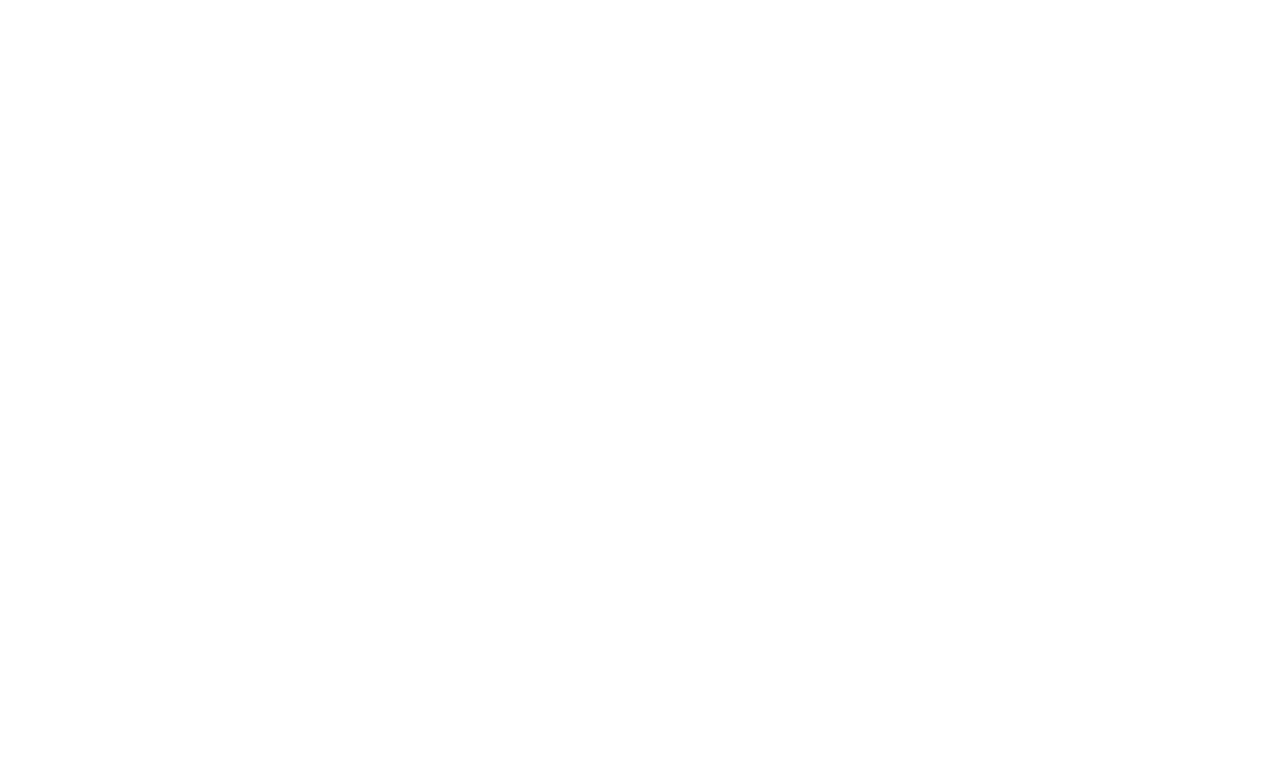
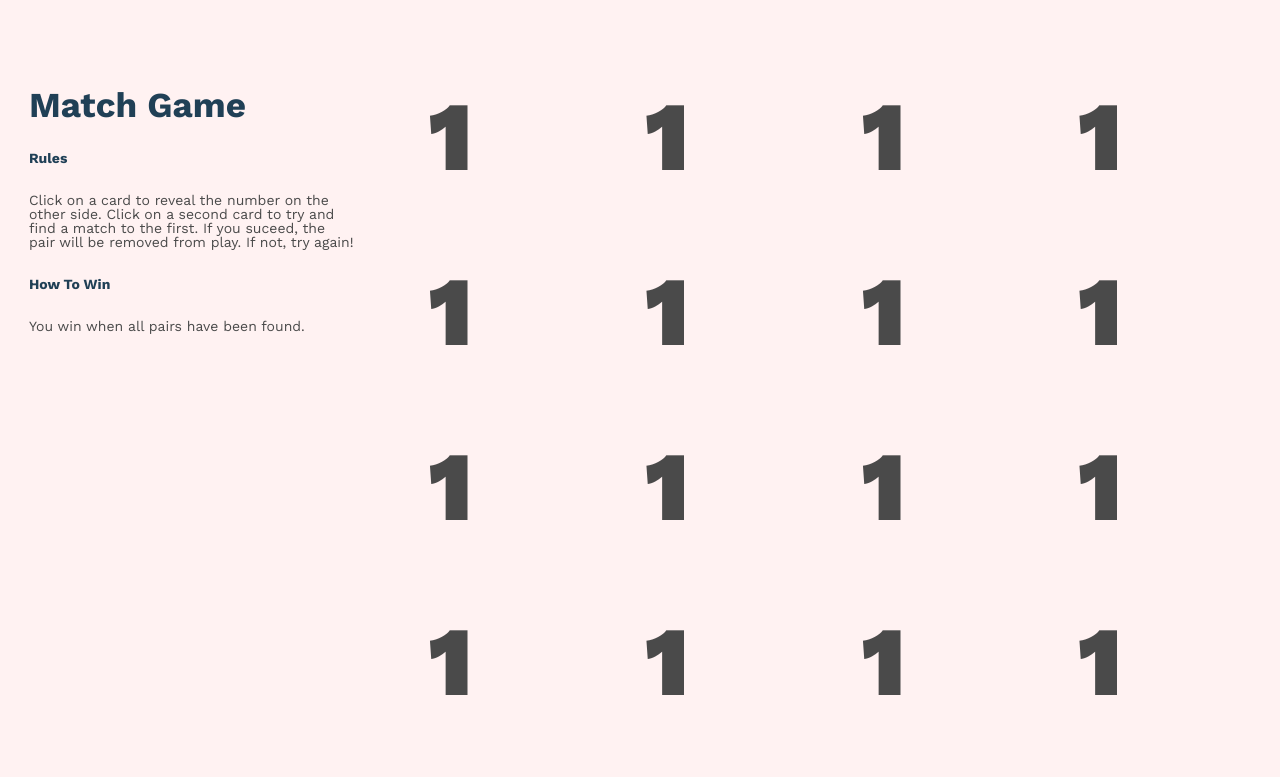
Before and after one commit to sarika-arora/matchgame, a plain HTML site: page index.html in a window 1280 px wide. Drawn offline with nearby package versions, Linux system fonts and the light colour scheme.

Commit message:
Basic Layout

```diff
--- a/index.html
+++ b/index.html
@@ -1,13 +1,95 @@
 <!DOCTYPE html>
 <html>
 <head>
+  <!-- Latest compiled and minified CSS -->
+  <link href="https://fonts.googleapis.com/css?family=Work+Sans:400,700,900" rel="stylesheet">
+  <link rel="stylesheet" href="https://maxcdn.bootstrapcdn.com/bootstrap/3.3.7/css/bootstrap.min.css"
+  integrity="sha384-BVYiiSIFeK1dGmJRAkycuHAHRg32OmUcww7on3RYdg4Va+PmSTsz/K68vbdEjh4u" crossorigin="anonymous">
+
+  <!-- Optional theme -->
+  <link rel="stylesheet" href="https://maxcdn.bootstrapcdn.com/bootstrap/3.3.7/css/bootstrap-theme.min.css"
+  integrity="sha384-rHyoN1iRsVXV4nD0JutlnGaslCJuC7uwjduW9SVrLvRYooPp2bWYgmgJQIXwl/Sp" crossorigin="anonymous">
+  <link rel="shortcut icon" href="./resources/images/favicon.ico" type="image/x-icon">
+  <link rel="icon" href="./resources/images/favicon.ico" type="image/x-icon">
+  <link href="./resources/css/reset.css" type="text/css" rel="stylesheet">
+  <link href="./resources/css/style.css" type="text/css" rel="stylesheet">
   <title>Match Game</title>
 </head>
+
 <body>
+  <div class="container-fluid">
+    <div class="row">
+      <div id="instructions" class="col-md-3 col-xs-12">
+        <h1>Match Game</h1>
+        <h2>Rules</h2>
+        <p>Click on a card to reveal the number on the other side.
+            Click on a second card to try and find a match to the first.
+            If you suceed, the pair will be removed from play. If not, try again!</p>
+        <h2>How To Win</h2>
+        <p>You win when all pairs have been found.</p>
+      </div>
+      <div id="game" class="col-md-9 col-xs-12">
+        <div class="card col-xs-3">
+          <p>1</p>
+        </div>
+        <div class="card col-xs-3">
+          <p>1</p>
+        </div>
+        <div class="card col-xs-3">
+          <p>1</p>
+        </div>
+        <div class="card col-xs-3">
+          <p>1</p>
+        </div>
+        <div class="card col-xs-3">
+          <p>1</p>
+        </div>
+        <div class="card col-xs-3">
+          <p>1</p>
+        </div>
+        <div class="card col-xs-3">
+          <p>1</p>
+        </div>
+        <div class="card col-xs-3">
+          <p>1</p>
+        </div>
+        <div class="card col-xs-3">
+          <p>1</p>
+        </div>
+        <div class="card col-xs-3">
+          <p>1</p>
+        </div>
+        <div class="card col-xs-3">
+          <p>1</p>
+        </div>
+        <div class="card col-xs-3">
+          <p>1</p>
+        </div>
+        <div class="card col-xs-3">
+          <p>1</p>
+        </div>
+        <div class="card col-xs-3">
+          <p>1</p>
+        </div>
+        <div class="card col-xs-3">
+          <p>1</p>
+        </div>
+        <div class="card col-xs-3">
+          <p>1</p>
+        </div>
+
+      </div>
+
+    </div>
+
+  </div>
   <script
     src="https://code.jquery.com/jquery-3.1.1.min.js"
     integrity="sha256-hVVnYaiADRTO2PzUGmuLJr8BLUSjGIZsDYGmIJLv2b8="
     crossorigin="anonymous"></script>
+  <!-- Latest compiled and minified JavaScript -->
+  <script src="https://maxcdn.bootstrapcdn.com/bootstrap/3.3.7/js/bootstrap.min.js"
+  integrity="sha384-Tc5IQib027qvyjSMfHjOMaLkfuWVxZxUPnCJA7l2mCWNIpG9mGCD8wGNIcPD7Txa" crossorigin="anonymous"></script>
   <script type="text/javascript" src="./resources/js/match-game.js"></script>
   <script type="text/javascript" src="./resources/js/tests.js"></script>
 </body>
--- /dev/null
+++ b/resources/css/reset.css
@@ -0,0 +1,48 @@
+/* http://meyerweb.com/eric/tools/css/reset/
+   v2.0 | 20110126
+   License: none (public domain)
+*/
+
+html, body, div, span, applet, object, iframe,
+h1, h2, h3, h4, h5, h6, p, blockquote, pre,
+a, abbr, acronym, address, big, cite, code,
+del, dfn, em, img, ins, kbd, q, s, samp,
+small, strike, strong, sub, sup, tt, var,
+b, u, i, center,
+dl, dt, dd, ol, ul, li,
+fieldset, form, label, legend,
+table, caption, tbody, tfoot, thead, tr, th, td,
+article, aside, canvas, details, embed,
+figure, figcaption, footer, header, hgroup,
+menu, nav, output, ruby, section, summary,
+time, mark, audio, video {
+	margin: 0;
+	padding: 0;
+	border: 0;
+	font-size: 100%;
+	font: inherit;
+	vertical-align: baseline;
+}
+/* HTML5 display-role reset for older browsers */
+article, aside, details, figcaption, figure,
+footer, header, hgroup, menu, nav, section {
+	display: block;
+}
+body {
+	line-height: 1;
+}
+ol, ul {
+	list-style: none;
+}
+blockquote, q {
+	quotes: none;
+}
+blockquote:before, blockquote:after,
+q:before, q:after {
+	content: '';
+	content: none;
+}
+table {
+	border-collapse: collapse;
+	border-spacing: 0;
+}
--- /dev/null
+++ b/resources/css/style.css
@@ -0,0 +1,53 @@
+html, body {
+  font-family: 'Work Sans', sans-serif;
+  font-size: 14px;
+  background-color: rgb(255, 242, 242);
+}
+
+
+/* Instructions Section */
+
+#instructions {
+  margin-top: 5.25rem;
+  width: 30%;
+
+}
+
+h1 {
+  font-weight: bold;
+  font-size: 2.5rem;
+  color: rgb(32, 64, 86);
+  padding: 1rem;
+  width: 100%;
+  text-align: left;
+
+}
+
+h2 {
+  font-weight: bold;
+  font-size: 1rem;
+  color: rgb(32, 64, 86);
+  padding: 1rem;
+}
+
+p {
+  color: rgb(74, 74, 74);
+  padding: 1rem;
+}
+
+/* Game Section */
+
+#game {
+  margin-top: 5.25rem;
+  width: 70%;
+}
+
+.card {
+  height: 12.5rem;
+}
+
+.card p {
+  font-size: 7rem;
+  font-weight: 900;
+  cursor: pointer;
+}
--- a/resources/js/match-game.js
+++ b/resources/js/match-game.js
@@ -4,10 +4,12 @@ var MatchGame = {};
   Sets up a new game after HTML document has loaded.
   Renders a 4x4 board of cards.
 */
-
+var generateCardValues = [1, 2, 3, 4, 5, 6, 7, 8]
 /*
   Generates and returns an array of matching card values.
  */
+
+
 
 MatchGame.generateCardValues = function () {
 
```
Also changed, not shown: Match-game-spec.png (added), resources/images/favicon.ico (added), resources/images/favicon.png (renamed from favicon.png).
